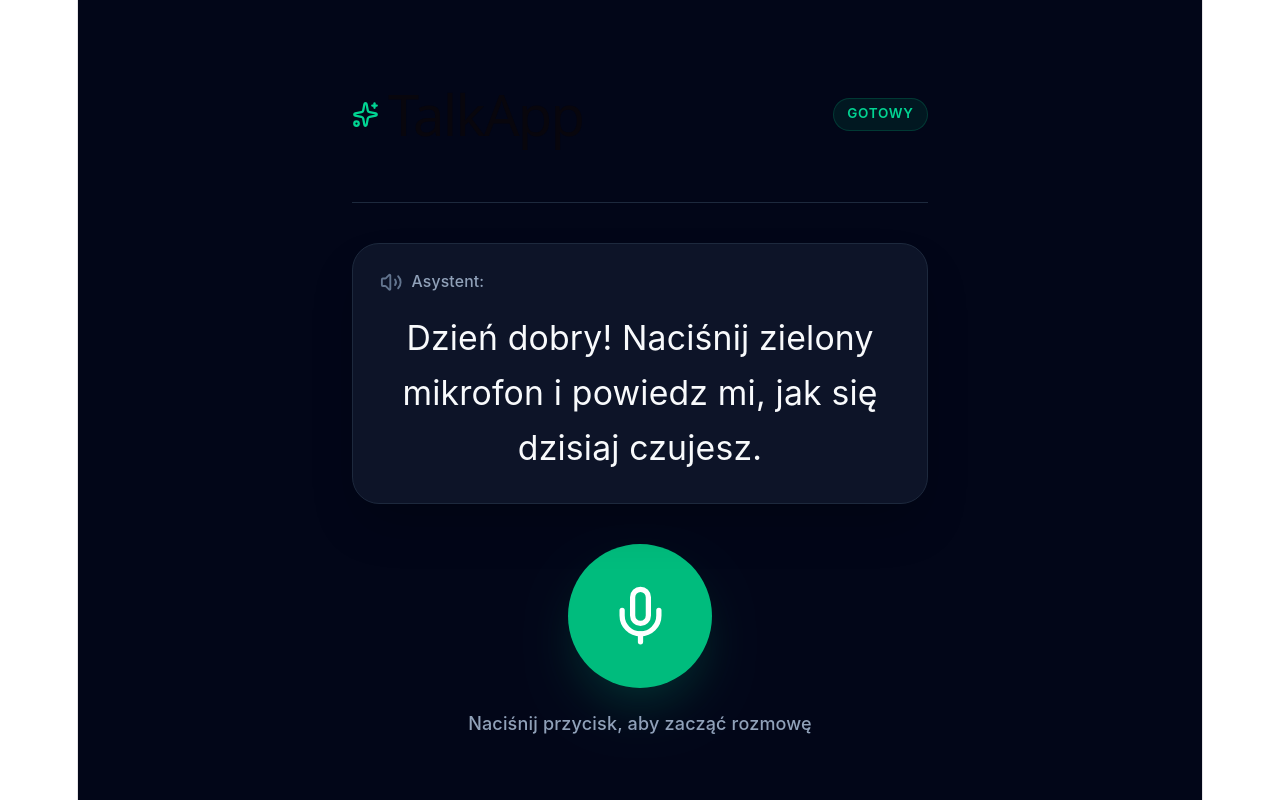
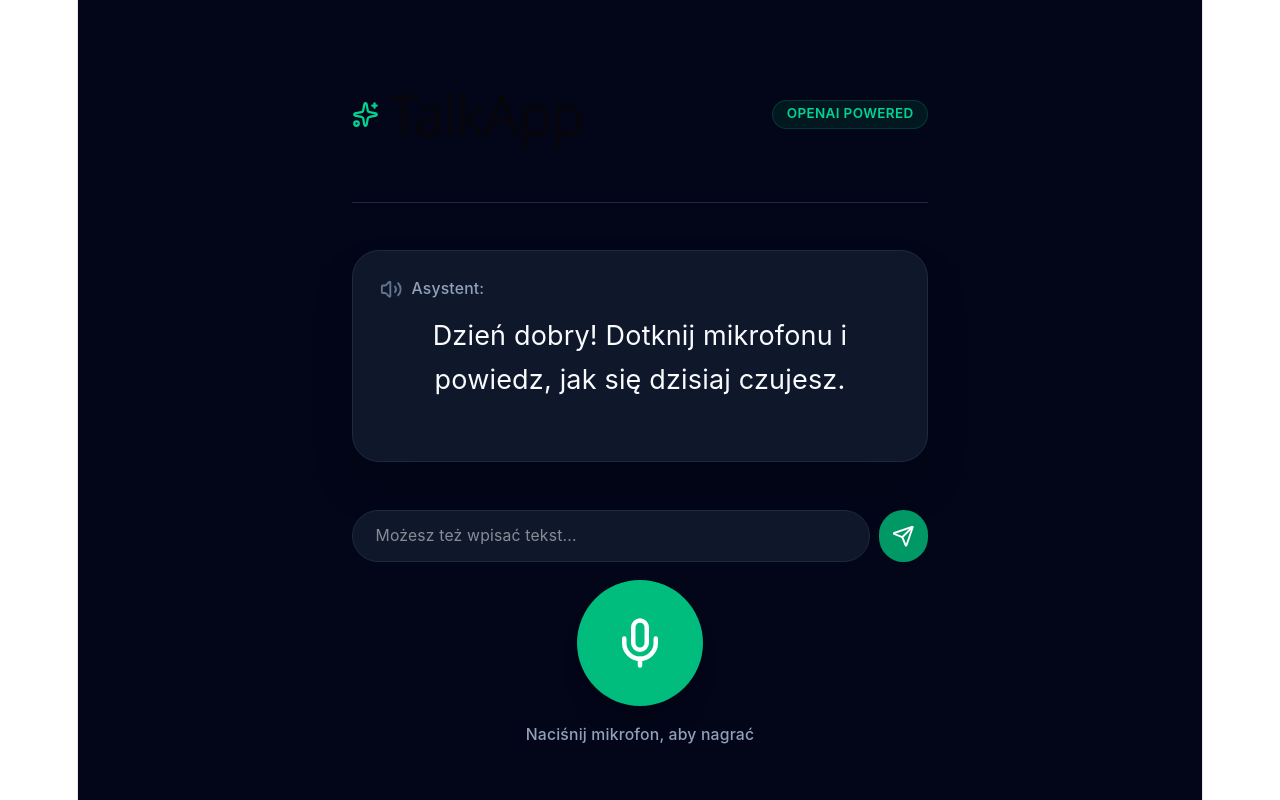
Before and after one commit to Tomaszabc/TalkApp, a React (Vite) app in the folder frontend/: page / in a window 1280 px wide. Built offline with nearby package versions, Linux system fonts and the light colour scheme.

Commit message:
connection with gemini work

```diff
--- a/frontend/src/App.tsx
+++ b/frontend/src/App.tsx
@@ -1,93 +1,117 @@
-import React, { useState } from 'react';
-import { Mic, MicOff, Volume2, Sparkles, AlertCircle } from 'lucide-react';
-
-interface ChatPayload {
-  user_id: string;
-  message: string;
-}
+import React, { useState, useRef } from 'react';
+import { Mic, Square, Volume2, Sparkles, Send, Loader2 } from 'lucide-react';
 
 export default function App() {
-  const [isListening, setIsListening] = useState<boolean>(false);
-  const [assistantText, setAssistantText] = useState<string>(
-    'Dzień dobry! Naciśnij zielony mikrofon i powiedz mi, jak się dzisiaj czujesz.'
-  );
-  const [isSpeaking, setIsSpeaking] = useState<boolean>(false);
-  const [status, setStatus] = useState<string>('Naciśnij przycisk, aby zacząć rozmowę');
-  const [hasError, setHasError] = useState<boolean>(false);
+  const [isRecording, setIsRecording] = useState(false);
+  const [isLoading, setIsLoading] = useState(false);
+  const [assistantText, setAssistantText] = useState('Dzień dobry! Dotknij mikrofonu i powiedz, jak się dzisiaj czujesz.');
+  const [isSpeaking, setIsSpeaking] = useState(false);
+  const [status, setStatus] = useState('Naciśnij mikrofon, aby nagrać');
+  const [textInput, setTextInput] = useState('');
 
-  // Odtwarzanie głosu przez syntezator mowy przeglądarki
+  const mediaRecorderRef = useRef<MediaRecorder | null>(null);
+  const audioChunksRef = useRef<Blob[]>([]);
+
+  // Odtwarzanie głosu przez syntezator
   const speakText = (text: string) => {
     if (!('speechSynthesis' in window)) return;
     window.speechSynthesis.cancel();
 
     const utterance = new SpeechSynthesisUtterance(text);
     utterance.lang = 'pl-PL';
-    utterance.rate = 0.9; // Nieco wolniejsze tempo mowy dla seniora
-
+    utterance.rate = 0.9;
     utterance.onstart = () => setIsSpeaking(true);
     utterance.onend = () => setIsSpeaking(false);
-    utterance.onerror = () => setIsSpeaking(false);
 
     window.speechSynthesis.speak(utterance);
   };
 
-  // Rozpoznawanie mowy użytkownika (Speech-to-Text)
-  const startVoiceInput = () => {
-    const SpeechRecognition =
-      (window as any).SpeechRecognition || (window as any).webkitSpeechRecognition;
+  // Rozpoczęcie nagrywania dźwięku z mikrofonu
+  const startRecording = async () => {
+    try {
+      const stream = await navigator.mediaDevices.getUserMedia({ audio: true });
+      audioChunksRef.current = [];
 
-    if (!SpeechRecognition) {
-      alert('Twoja przeglądarka nie obsługuje rozpoznawania mowy. Użyj Google Chrome lub Microsoft Edge.');
-      return;
+      const mediaRecorder = new MediaRecorder(stream);
+      mediaRecorderRef.current = mediaRecorder;
+
+      mediaRecorder.ondataavailable = (event) => {
+        if (event.data.size > 0) {
+          audioChunksRef.current.push(event.data);
         }
-
-    setHasError(false);
-    const recognition = new SpeechRecognition();
-    recognition.lang = 'pl-PL';
-    recognition.interimResults = false;
-
-    recognition.onstart = () => {
-      setIsListening(true);
-      setStatus('Słucham Cię uważnie...');
       };
 
-    recognition.onresult = async (event: any) => {
-      const transcript: string = event.results[0][0].transcript;
-      setIsListening(false);
-      setStatus('Już odpowiadam...');
-      await handleStreamResponse(transcript);
+      mediaRecorder.onstop = async () => {
+        // Zatrzymanie strumienia mikrofonu
+        stream.getTracks().forEach((track) => track.stop());
+
+        const audioBlob = new Blob(audioChunksRef.current, { type: 'audio/webm' });
+        await sendAudioToWhisper(audioBlob);
       };
 
-    recognition.onerror = () => {
-      setIsListening(false);
-      setStatus('Nie dosłyszałem. Spróbuj nacisnąć i powiedzieć jeszcze raz.');
+      mediaRecorder.start();
+      setIsRecording(true);
+      setStatus('Słucham... Naciśnij kwadrat, aby zakończyć');
+    } catch (err) {
+      console.error('Błąd dostępu do mikrofonu:', err);
+      setStatus('Błąd: Brak uprawnień do mikrofonu');
+    }
   };
 
-    recognition.onend = () => {
-      setIsListening(false);
+  // Zatrzymanie nagrywania i wysyłka
+  const stopRecording = () => {
+    if (mediaRecorderRef.current && isRecording) {
+      mediaRecorderRef.current.stop();
+      setIsRecording(false);
+      setIsLoading(true);
+      setStatus('Przetwarzam głos przez OpenAI Whisper...');
+    }
   };
 
-    recognition.start();
+  // Wysłanie pliku audio do backendu
+  const sendAudioToWhisper = async (audioBlob: Blob) => {
+    try {
+      const formData = new FormData();
+      formData.append('file', audioBlob, 'recording.webm');
+
+      const response = await fetch('http://127.0.0.1:8000/api/transcribe', {
+        method: 'POST',
+        body: formData,
+      });
+
+      if (!response.ok) throw new Error('Błąd transkrypcji audio');
+
+      const data = await response.json();
+      console.log('Rozpoznano przez Whisper:', data.text);
+
+      if (data.text.trim()) {
+        await handleStreamResponse(data.text);
+      } else {
+        setStatus('Nie usłyszałem wypowiedzi. Spróbuj ponownie.');
+        setIsLoading(false);
+      }
+    } catch (err: any) {
+      console.error(err);
+      setStatus('Błąd transkrypcji mowy');
+      setIsLoading(false);
+    }
   };
 
-  // Obsługa strumieniowania odpowiedzi z backendu FastAPI
+  // Strumieniowanie odpowiedzi GPT-4o
   const handleStreamResponse = async (userPrompt: string) => {
     try {
+      setIsLoading(false);
+      setStatus('Odpowiadam...');
       setAssistantText('');
-      const payload: ChatPayload = {
-        user_id: 'babcia_1',
-        message: userPrompt,
-      };
 
       const response = await fetch('http://127.0.0.1:8000/api/chat/stream', {
         method: 'POST',
         headers: { 'Content-Type': 'application/json' },
-        body: JSON.stringify(payload),
+        body: JSON.stringify({ user_id: 'babcia_1', message: userPrompt }),
       });
 
-      if (!response.body) {
-        throw new Error('Brak strumienia danych z serwera');
-      }
+      if (!response.ok) throw new Error(`Błąd HTTP: ${response.status}`);
+      if (!response.body) throw new Error('Brak strumienia danych');
 
       const reader = response.body.getReader();
       const decoder = new TextDecoder('utf-8');
@@ -101,68 +125,87 @@ export default function App() {
         setAssistantText((prev) => prev + chunk);
       }
 
-      setStatus('Naciśnij przycisk, aby odpowiedzieć');
+      setStatus('Dotknij mikrofonu, aby odpowiedzieć');
       speakText(fullText);
-    } catch (err) {
-      setHasError(true);
-      setAssistantText('Przepraszam, wystąpił problem z połączeniem. Sprawdź, czy serwer działa.');
-      setStatus('Błąd połączenia z backendem');
+    } catch (err: any) {
+      console.error(err);
+      setAssistantText(`Wystąpił problem: ${err.message}`);
+      setStatus('Błąd połączenia');
     }
+  };
+
+  const handleFormSubmit = (e: React.FormEvent) => {
+    e.preventDefault();
+    if (!textInput.trim() || isLoading) return;
+    const msg = textInput;
+    setTextInput('');
+    handleStreamResponse(msg);
   };
 
   return (
     <main className="min-h-screen bg-slate-950 text-slate-100 flex flex-col justify-between items-center p-6 select-none font-sans">
-      {/* Górny pasek aplikacji */}
       <header className="w-full max-w-lg flex items-center justify-between py-4 border-b border-slate-800">
         <div className="flex items-center gap-2">
           <Sparkles className="w-6 h-6 text-emerald-400" />
-          <h1 className="text-2xl font-bold tracking-wide">TalkApp</h1>
+          <h1 className="text-2xl font-bold">TalkApp</h1>
         </div>
-        <span className="text-xs bg-emerald-500/10 text-emerald-400 px-3 py-1.5 rounded-full border border-emerald-500/20 font-semibold tracking-wider uppercase">
-          Gotowy
+        <span className="text-xs bg-emerald-500/10 text-emerald-400 px-3 py-1 rounded-full border border-emerald-500/20 font-semibold tracking-wide uppercase">
+          OpenAI Powered
         </span>
       </header>
 
       {/* Okno odpowiedzi asystenta */}
       <section className="w-full max-w-lg my-auto py-6">
-        <div className="bg-slate-900/90 border border-slate-800 rounded-3xl p-6 shadow-2xl backdrop-blur-md transition-all">
-          <div className="flex items-center gap-2 mb-4 text-slate-400 text-sm font-medium">
-            <Volume2
-              className={`w-5 h-5 ${isSpeaking ? 'text-emerald-400 animate-pulse' : 'text-slate-500'}`}
-            />
+        <div className="bg-slate-900 border border-slate-800 rounded-3xl p-6 shadow-2xl">
+          <div className="flex items-center gap-2 mb-3 text-slate-400 text-sm font-medium">
+            <Volume2 className={`w-5 h-5 ${isSpeaking ? 'text-emerald-400 animate-pulse' : 'text-slate-500'}`} />
             <span>Asystent:</span>
           </div>
-          <p className="text-2xl sm:text-3xl leading-relaxed text-slate-50 font-normal min-h-[140px]">
+          <p className="text-2xl leading-relaxed text-slate-50 min-h-[120px]">
             {assistantText}
           </p>
         </div>
       </section>
 
-      {/* Przycisk sterowania i status */}
-      <footer className="w-full max-w-lg flex flex-col items-center pb-8 gap-5">
+      {/* Przyciski i kontrolki */}
+      <footer className="w-full max-w-lg flex flex-col items-center pb-6 gap-4">
+        <form onSubmit={handleFormSubmit} className="w-full flex gap-2">
+          <input
+            type="text"
+            value={textInput}
+            onChange={(e) => setTextInput(e.target.value)}
+            placeholder="Możesz też wpisać tekst..."
+            disabled={isLoading || isRecording}
+            className="flex-1 bg-slate-900 border border-slate-800 rounded-full px-5 py-3 text-sm focus:outline-none focus:border-emerald-500 text-white disabled:opacity-50"
+          />
           <button
-          onClick={startVoiceInput}
-          disabled={isListening}
-          aria-label="Rozpocznij mówienie"
-          className={`w-32 h-32 rounded-full flex items-center justify-center transition-all duration-300 shadow-2xl cursor-pointer ${
-            isListening
-              ? 'bg-rose-600 ring-8 ring-rose-500/40 scale-105 animate-pulse'
-              : 'bg-emerald-500 hover:bg-emerald-400 active:scale-95 shadow-emerald-500/25'
-          }`}
+            type="submit"
+            disabled={isLoading || isRecording}
+            className="bg-emerald-600 hover:bg-emerald-500 p-3 rounded-full text-white cursor-pointer disabled:opacity-50 transition-colors"
           >
-          {isListening ? (
-            <MicOff className="w-14 h-14 text-white" />
+            <Send className="w-5 h-5" />
+          </button>
+        </form>
+
+        <button
+          onClick={isRecording ? stopRecording : startRecording}
+          disabled={isLoading}
+          className={`w-28 h-28 rounded-full flex items-center justify-center transition-all duration-300 shadow-xl cursor-pointer ${
+            isRecording
+              ? 'bg-rose-600 ring-8 ring-rose-500/30 scale-105 animate-pulse'
+              : 'bg-emerald-500 hover:bg-emerald-400 active:scale-95'
+          } ${isLoading ? 'opacity-60 cursor-not-allowed' : ''}`}
+        >
+          {isLoading ? (
+            <Loader2 className="w-12 h-12 text-white animate-spin" />
+          ) : isRecording ? (
+            <Square className="w-10 h-10 text-white fill-white" />
           ) : (
-            <Mic className="w-14 h-14 text-white" />
+            <Mic className="w-12 h-12 text-white" />
           )}
         </button>
 
-        <div className="flex items-center gap-2">
-          {hasError && <AlertCircle className="w-4 h-4 text-rose-400" />}
-          <p className={`text-base font-medium ${hasError ? 'text-rose-400' : 'text-slate-400'}`}>
-            {status}
-          </p>
-        </div>
+        <p className="text-sm font-medium text-slate-400">{status}</p>
       </footer>
     </main>
   );
```
Also changed, not shown: 2 other files (tests, documents, lock files or other folders). Lines whose indentation alone changed are shown as unchanged.
